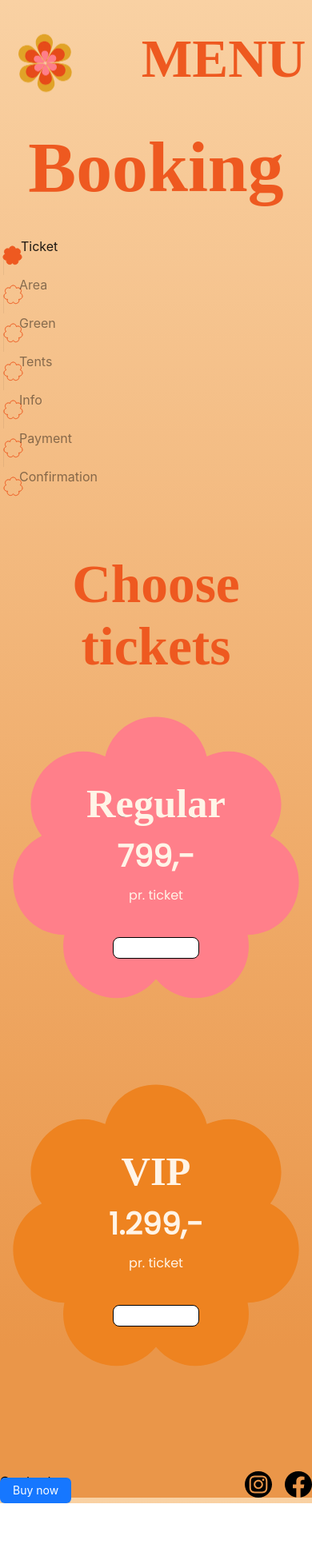
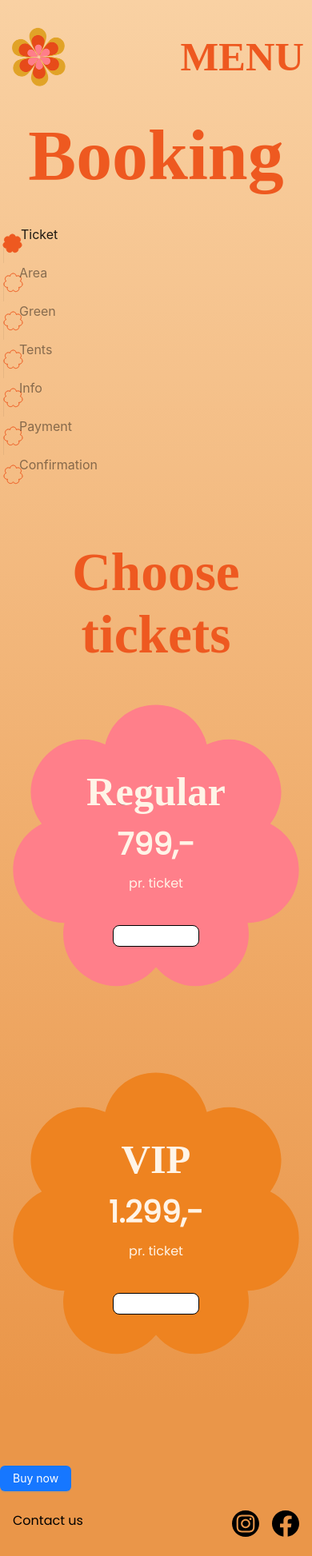
Before and after one commit to mish0144/shroomstock2.0, a React (Vite) app: page /booking in a window 390 px wide. Shown: the whole page at 80% size. Before the commit the page ends 1880 px from the top, so only its background shows below. Built offline with nearby package versions, Linux system fonts and the light colour scheme; a web font is replaced by a local one.

Commit message:
footer done

```diff
--- a/src/components/Footer.jsx
+++ b/src/components/Footer.jsx
@@ -3,7 +3,7 @@ import face from "../img/facebook.svg";
 
 function Index() {
   return (
-    <>
+    <section className="footer_box">
       <footer>
         <p>Contact us</p>
         <section className="footer_logos">
@@ -11,7 +11,7 @@ function Index() {
           <img src={face} alt="Facebook logo" />
         </section>
       </footer>
-    </>
+    </section>
   );
 }
 
--- a/src/components/Program.jsx
+++ b/src/components/Program.jsx
@@ -15,11 +15,17 @@ function Index() {
         <h1 className="program_h1">Program</h1>
         <section className="scene_colors">
           <div className="tooltip">
-            <span className="tooltiptext">Each color represents a scene. Check for scene color in the band photos top left corner.</span>
+            <span className="tooltiptext">Each color represents a scene. Check the color in the bands photo top left corner.</span>
             <img className="scene_color" src={pinkScene} alt="scene colors" />
           </div>
-          <img className="scene_color" src={yellowScene} alt="scene colors" />
-          <img className="scene_color" src={blueScene} alt="scene colors" />
+          <div className="tooltip">
+            <span className="tooltiptext">Each color represents a scene. Check the color in the bands photo top left corner.</span>
+            <img className="scene_color" src={yellowScene} alt="scene colors" />
+          </div>
+          <div className="tooltip">
+            <span className="tooltiptext">Each color represents a scene. Check the color in the bands photo top left corner.</span>
+            <img className="scene_color" src={blueScene} alt="scene colors" />
+          </div>
         </section>
         <section className="scenes">
           <h3>Pink Scene</h3>
--- a/src/css/program.css
+++ b/src/css/program.css
@@ -3,7 +3,7 @@
   gap: 10em;
   font-family: "Spicy Rice", serif;
   color: #ee5920;
-  font-size: 20px;
+  font-size: 15px;
   margin-bottom: 2em;
 }
 
@@ -13,7 +13,7 @@
 }
 
 .scene_colors {
-  width: 818px;
+  width: 930px;
   display: flex;
   justify-content: space-between;
 }
@@ -52,9 +52,10 @@
 @media screen and (max-width: 428px) {
   .scenes {
     gap: 2em;
-    font-size: 13px;
   }
-
+  .scenes h3 {
+    font-size: 20px;
+  }
   .scene_colors {
     width: 400px;
     display: flex;
@@ -64,4 +65,7 @@
     display: none;
   }
 
+  .program_h1 {
+    font-size: 40px;
+  }
 }
--- a/src/css/style.css
+++ b/src/css/style.css
@@ -19,6 +19,11 @@ nav {
 .footer_logos {
   display: flex;
   gap: 1em;
+}
+
+.footer_box {
+  margin-top: 3em;
+  margin-bottom: 1em;
 }
 
 footer {
@@ -108,8 +113,12 @@ label {
     max-width: 100px;
   }
 
-  nav {
+  nav h2 {
     padding: 0.2em;
-    font-size: var(--h4_desktop);
+    font-size: var(--h3_desktop);
+  }
+  .footer_box {
+    padding: 1em;
+    margin-bottom: 0.1em;
   }
 }
```
